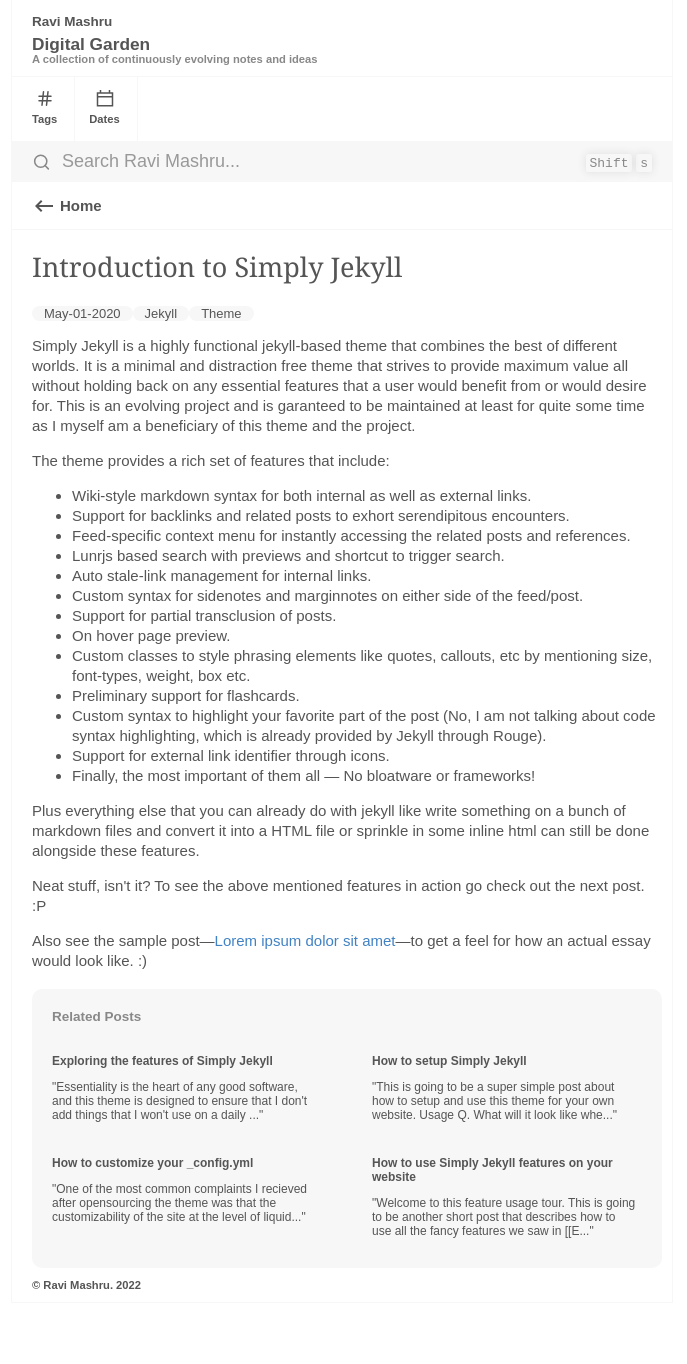
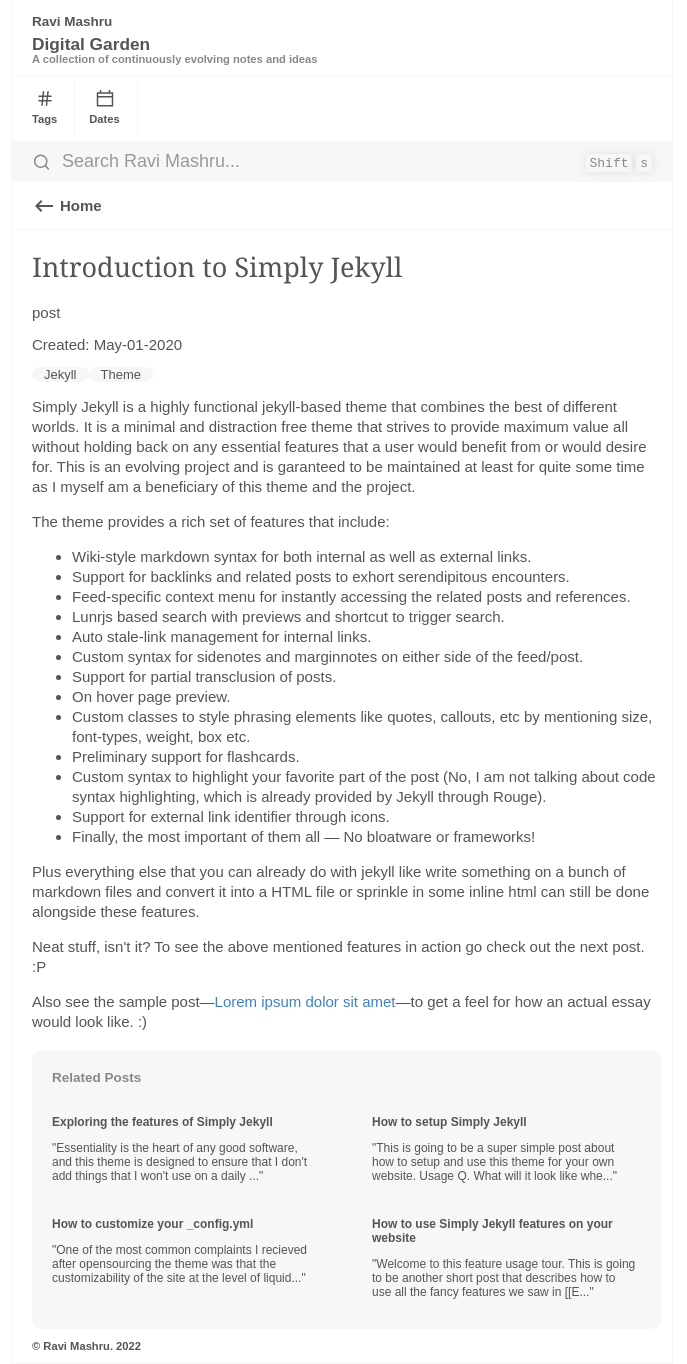
Before and after one commit to ravimashru/digital-garden, a Jekyll site: the page built from _posts/2020-05-01-intro.md, in a window 1280 px wide. Shown: the whole page, without its empty margins (298-985 px from the left). Built offline with Jekyll 4.4.1, drawn with Linux system fonts in a browser that asks for light colours; before the commit the page ends 1303 px from its top, so only the background shows below that.

Commit message:
add last updated date

```diff
--- a/_includes/Content.html
+++ b/_includes/Content.html
@@ -1,10 +1,16 @@
 <!-- Parse internal links, external links, transclusions etc and manipuate the content to reflect it accordingly -->
+<p>{{ page.content-type }}</p>
 {%- if page.content-type == "post" -%}
+<div class="dates">
+    <p>Created: {{ page.date | date: '%B-%d-%Y' }}</p>
+    {%- if page.updated -%}
+    <p>Updated: {{ page.updated | date: '%B-%d-%Y' }}</p>
+    {%- endif -%}
+</div>
 <ul class="tags">
     {%- if page.status != nil and page.status != empty -%}
     <li><a href="javascript:void(0)" class="tag"><b>Status:</b> <i>{{page.status | capitalize}}</i></a></li>
     {%- endif -%}
-    <li><a href="/dates/#{{ page.date | date: '%d-%B-%Y' }}" class="tag">{{ page.date | date: '%B-%d-%Y' }}</a></li>
     <!-- Loop through page categories and print them in tags -->
     {%- for tag in page.tags -%}
         {%- if tag == 'Favorite' -%}
--- a/assets/css/Style.css
+++ b/assets/css/Style.css
@@ -825,6 +825,14 @@
     font-size: 15px;
 }
 
+.dates p {
+    margin: 0;
+}
+
+.dates p:last-of-type {
+    margin-bottom: 12px;
+}
+
 .tags {
     list-style: none;
     margin: 0;
--- a/dates.md
+++ b/dates.md
@@ -19,7 +19,7 @@
 
 <main>
     {% assign postsByDay =
-    site.posts | group_by_exp:"post", "post.date | date: '%d-%B-%Y'" %}
+    site.posts | group_by_exp:"post", "post.updated | default: post.date | date: '%d-%B-%Y'" %}
 
     {% for day in postsByDay %}
       <h3 id="{{ day.name }}">{{ day.name }}</h3>
```
